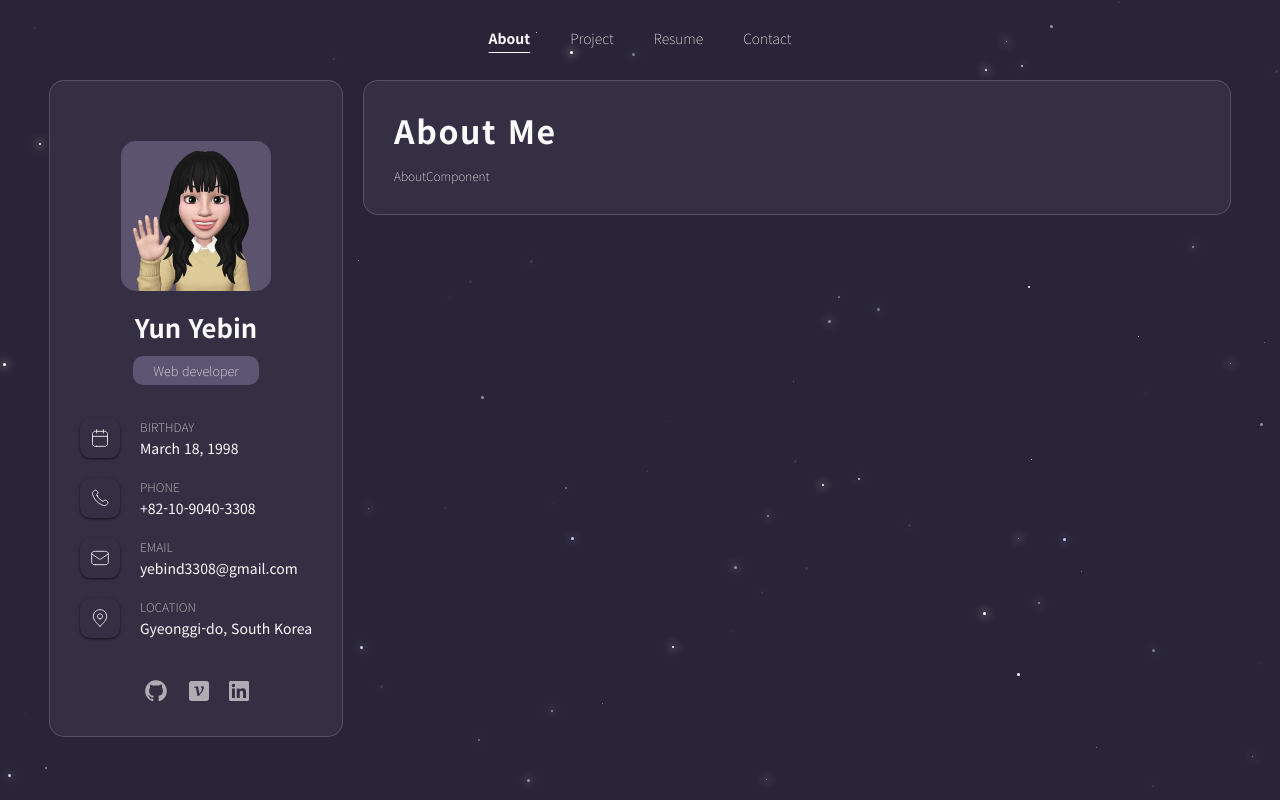
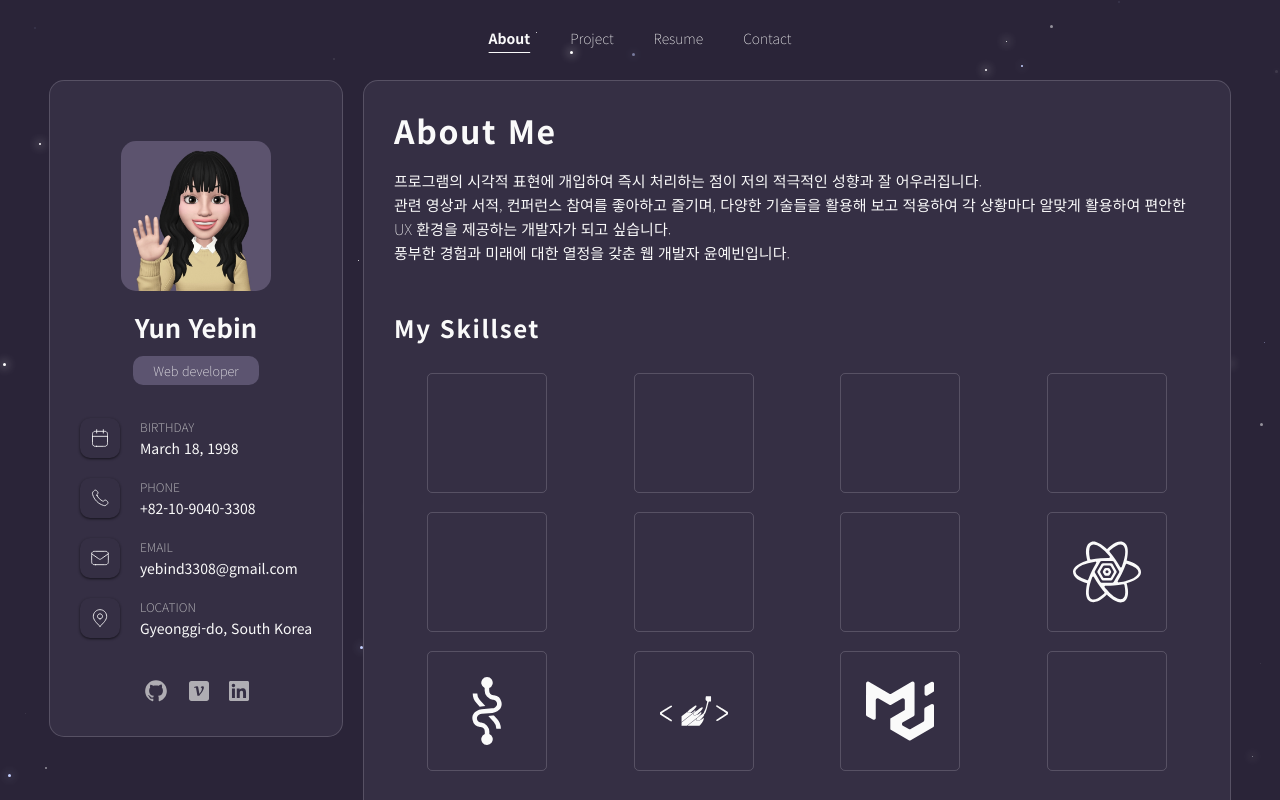
Before and after one commit to YebinYun/portfolio-dev, a React (Create React App) app: page / in a window 1280 px wide. Built offline with nearby package versions, Linux system fonts and the light colour scheme; some icons are missing.

Commit message:
feat: Contents > add about content

```diff
--- a/package.json
+++ b/package.json
@@ -44,6 +44,7 @@
     "@babel/core": "^7.26.0",
     "@babel/preset-env": "^7.26.0",
     "@babel/preset-typescript": "^7.26.0",
+    "@iconify/react": "^5.2.0",
     "@svgr/webpack": "^8.1.0",
     "babel-loader": "^9.2.1",
     "core-js": "^3.39.0",
--- a/src/components/Contents/About/index.css
+++ b/src/components/Contents/About/index.css
@@ -0,0 +1,73 @@
+.about {
+  .introduction {
+    font-size: 15px;
+    line-height: 160%;
+  }
+
+  .techStack {
+    margin: 50px 0;
+
+    .techStackGrid {
+      display: grid;
+      grid-template-rows: auto;
+      grid-gap: 20px;
+      margin-top: 30px;
+
+      > .techStackItem {
+        position: relative;
+        display: flex;
+        justify-content: center;
+
+        > .icon {
+          width: 120px;
+          height: 120px;
+          padding: 25px;
+          border: 1px solid #dbd8e334;
+          border-radius: 5px;
+          transition: background 1s, padding 0.3s;
+        }
+
+        > .overlay {
+          position: absolute;
+          bottom: 0;
+          right: 50%;
+          transform: translate(50%, -50%);
+          width: inherit;
+          height: inherit;
+          opacity: 0;
+          transition: opacity 0.3s;
+          font-weight: 600;
+        }
+        &:hover .icon {
+          background: #5c5470;
+          padding: 10px 25px 40px 25px;
+        }
+        &:hover .overlay {
+          opacity: 1;
+        }
+      }
+    }
+  }
+
+  .carrier {
+  }
+
+  h3 {
+    font-size: 24px;
+    letter-spacing: 0.1rem;
+  }
+}
+
+/* 1024 ~ 1399까지 */
+@media screen and (min-width: 1024px) and (max-width: 1399px) {
+  .techStackGrid {
+    grid-template-columns: repeat(4, 1fr);
+  }
+}
+
+/* 1400 ~ */
+@media screen and (min-width: 1400px) {
+  .techStackGrid {
+    grid-template-columns: repeat(6, 1fr);
+  }
+}
--- a/src/components/Contents/About/index.tsx
+++ b/src/components/Contents/About/index.tsx
@@ -1,11 +1,39 @@
-import React from "react";
 import "./index.css";
+import { Icon } from "@iconify/react";
+import { SKILL_LIST } from "../../../constants/skillList";
 
 const AboutComponent = () => {
   return (
-    <>
-      <div>AboutComponent</div>
-    </>
+    <article className="about">
+      <section className="introduction">
+        <p>
+          프로그램의 시각적 표현에 개입하여 즉시 처리하는 점이 저의 적극적인
+          성향과 잘 어우러집니다.
+        </p>
+        <p>
+          관련 영상과 서적, 컨퍼런스 참여를 좋아하고 즐기며, 다양한 기술들을
+          활용해 보고 적용하여 각 상황마다 알맞게 활용하여 편안한 UX 환경을
+          제공하는 개발자가 되고 싶습니다.
+        </p>
+        <p>풍부한 경험과 미래에 대한 열정을 갖춘 웹 개발자 윤예빈입니다.</p>
+      </section>
+
+      <section className="techStack">
+        <h3 className="techStackTitle">My Skillset</h3>
+        <div className="techStackGrid">
+          {SKILL_LIST.map((item) => (
+            <div key={item.name} className="techStackItem">
+              <Icon className="icon" icon={item.icon} />
+              <div className="overlay">{item.name}</div>
+            </div>
+          ))}
+        </div>
+      </section>
+
+      {/* <section className="carrier">
+        <h3 className="carrierTitle">Tool I use</h3>
+      </section> */}
+    </article>
   );
 };
 
--- a/src/components/Contents/index.tsx
+++ b/src/components/Contents/index.tsx
@@ -7,9 +7,9 @@ interface MainContentProps {
 
 const MainContentComponent = ({ isSection }: MainContentProps) => (
   <article className="contents">
-    <p className="contentTitle">
+    <h2 className="contentTitle">
       {isSection.title === "About" ? "About Me" : isSection.title}
-    </p>
+    </h2>
     <div className="contentComponent">{isSection.component}</div>
   </article>
 );
--- a/src/components/Sidebar/index.css
+++ b/src/components/Sidebar/index.css
@@ -1,6 +1,6 @@
 .sidebar {
   position: sticky;
-  top: 60px;
+  top: 80px;
   padding: 30px;
   height: max-content;
   width: max-content;
--- /dev/null
+++ b/src/constants/skillList.ts
@@ -0,0 +1,50 @@
+export const SKILL_LIST = [
+  {
+    name: "Next.js",
+    icon: "lineicons:nextjs",
+  },
+  {
+    name: "React",
+    icon: "lineicons:react",
+  },
+  {
+    name: "TypeScript",
+    icon: "lineicons:typescript",
+  },
+  {
+    name: "Node.js",
+    icon: "lineicons:nodejs-alt",
+  },
+  {
+    name: "JavaScript",
+    icon: "lineicons:javascript",
+  },
+  {
+    name: "HTML",
+    icon: "akar-icons:html-fill",
+  },
+  {
+    name: "CSS",
+    icon: "akar-icons:css-fill",
+  },
+  {
+    name: "ReactQuery",
+    icon: "simple-icons:reactquery",
+  },
+  {
+    name: "Recoil",
+    icon: "simple-icons:recoil",
+  },
+  {
+    name: "StyledComponents",
+    icon: "simple-icons:styledcomponents",
+  },
+  {
+    name: "MUI",
+    icon: "simple-icons:mui",
+  },
+  {
+    name: "Tailwind",
+    icon: "mdi:tailwind",
+  },
+];
```
Also changed, not shown: src/constants/projectList.ts (added, +32 -0 lines), 1 other file (tests, documents, lock files or other folders).
